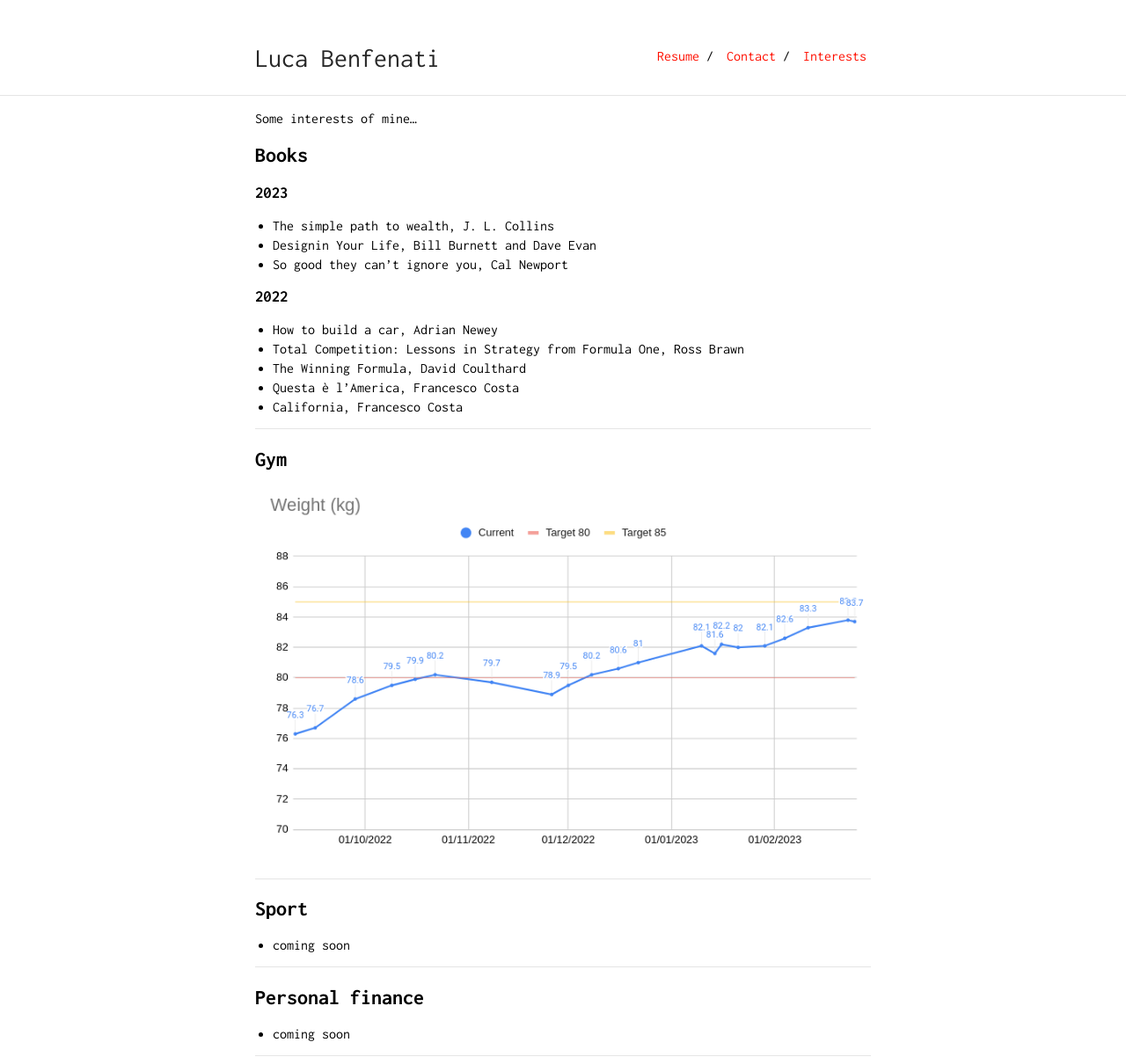
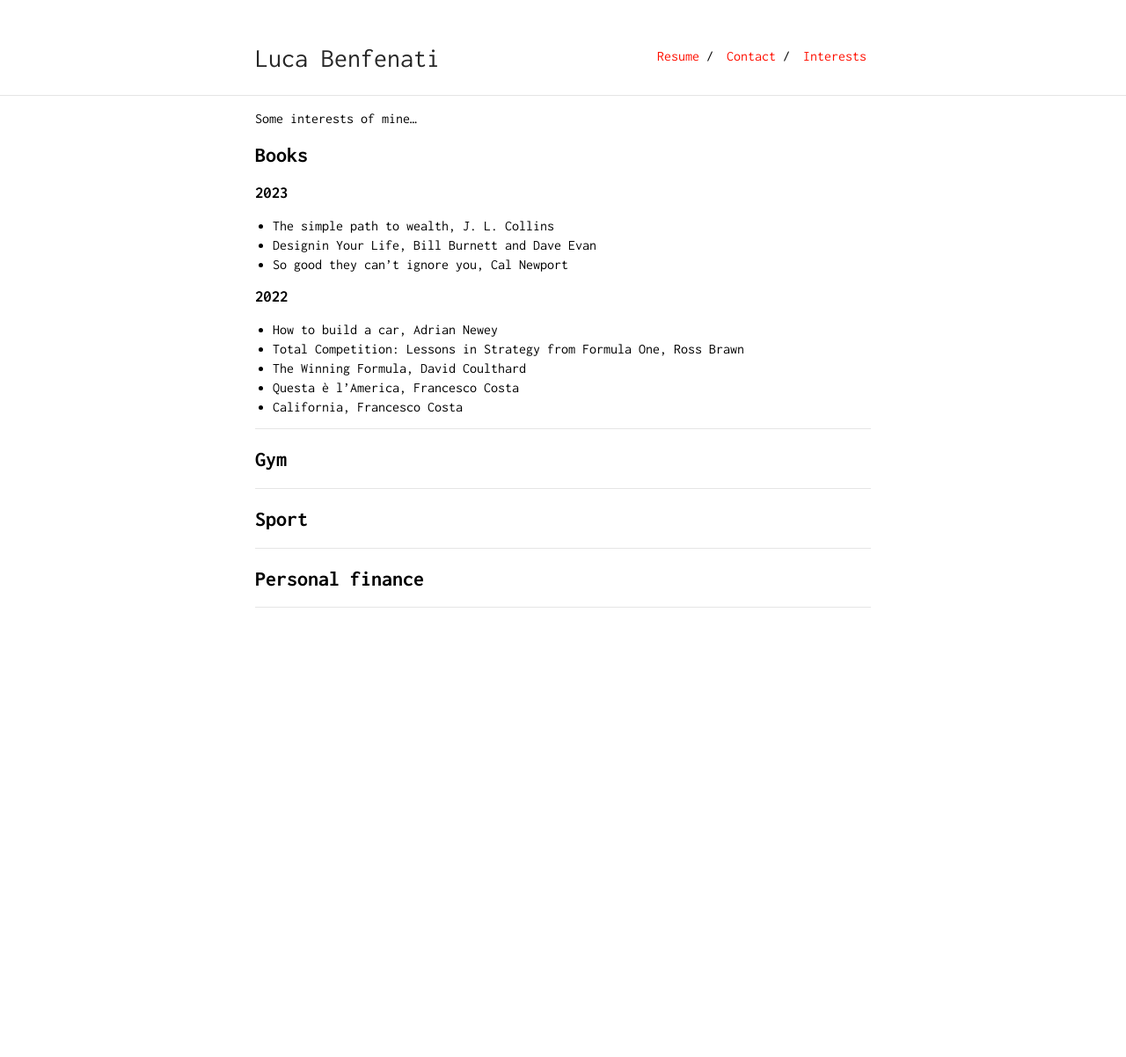
Before and after one commit to lucabnf/lucabnf.github.io, a Jekyll site: the page built from interests.md, in a window 1280 px wide. Shown: the whole page at 88% size. Built offline with Jekyll 4.4.1, drawn with Linux system fonts in a browser that asks for light colours; our own code applies the rules of GitHub Pages for plain Markdown files; after the commit the page ends 900 px from its top, so only the background shows below that.

Commit message:
modified interests

```diff
--- a/interests.md
+++ b/interests.md
@@ -16,14 +16,11 @@ Some interests of mine...
 ---
 
 ## Gym
-![It's bulking season...](/images/weight_development.png)
 
 ---
 
 ## Sport
-- coming soon
 
 ---
 
 ## Personal finance
-- coming soon
```
